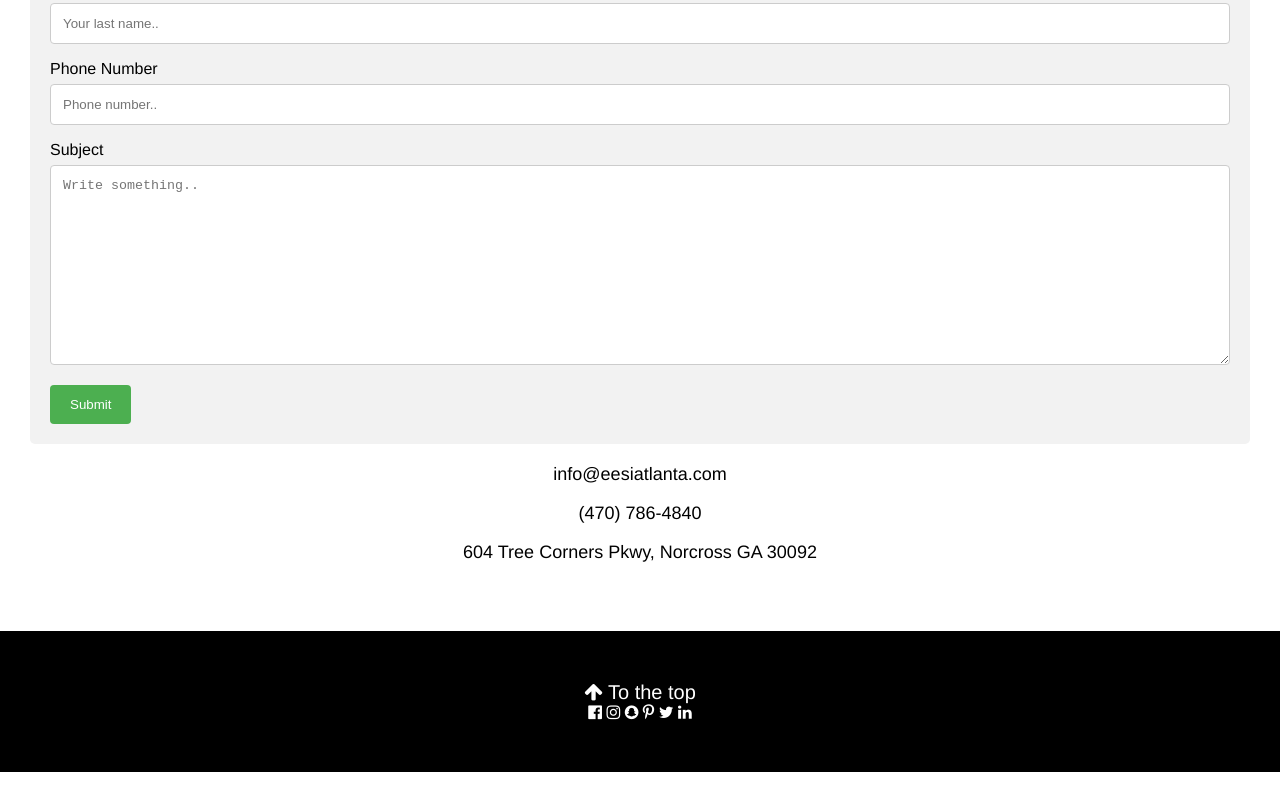
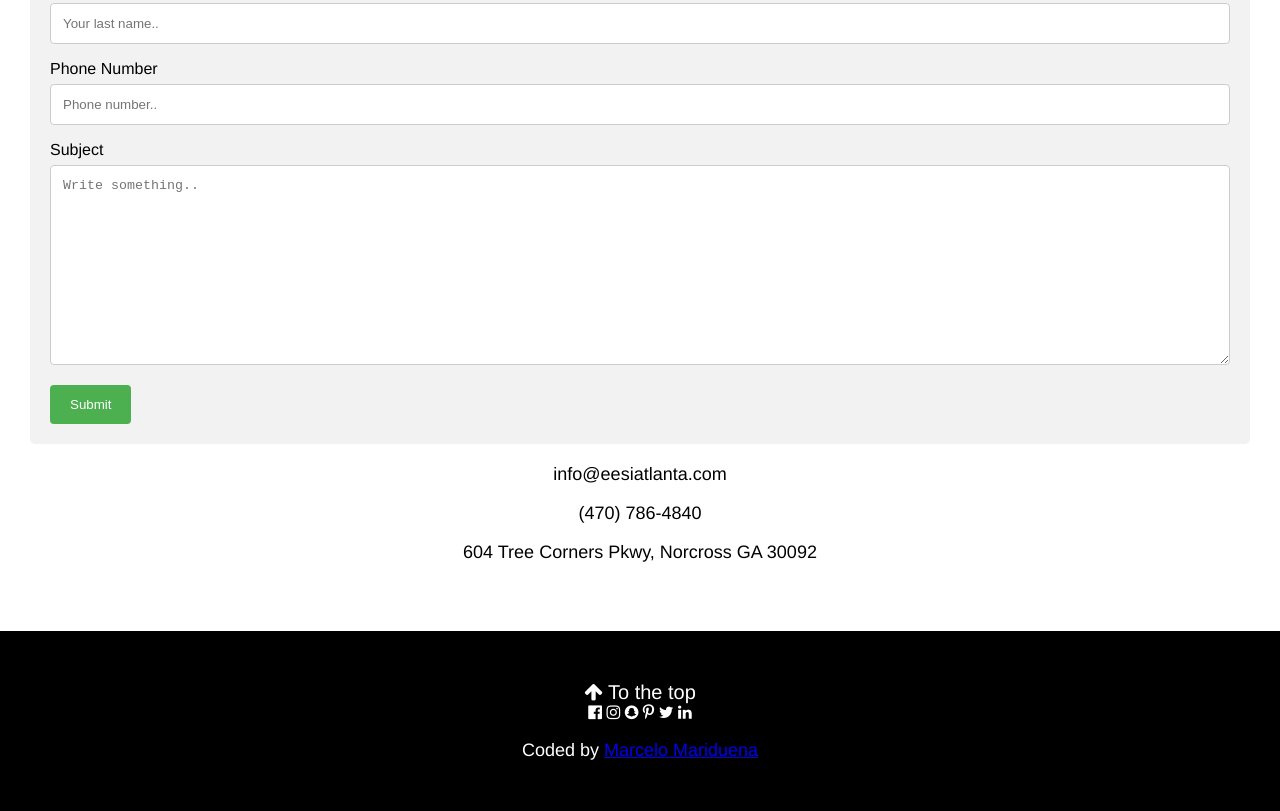
Before and after one commit to MarceloMariduena/eesiatlantaProject, a plain HTML site: page index.html in a window 1280 px wide. Shown: the part 2569-3380 px from the top of the page. Before the commit the page ends 3341 px from the top, so only its background shows below. Drawn offline with Linux system fonts and the light colour scheme.

Commit message:
Update index.html

```diff
--- a/index.html
+++ b/index.html
@@ -129,6 +129,7 @@
 				<i class="fa fa-twitter hover-opacity"></i>
 				<i class="fa fa-linkedin hover-opacity"></i>
 			</div>
+			 <p>Coded by <a href="https://github.com/marcelomariduena" title="gitHub" target="_blank" class="hover-effect" id="profileLink">Marcelo Mariduena</a></p>
 		</section>
 
 	</body>
```
